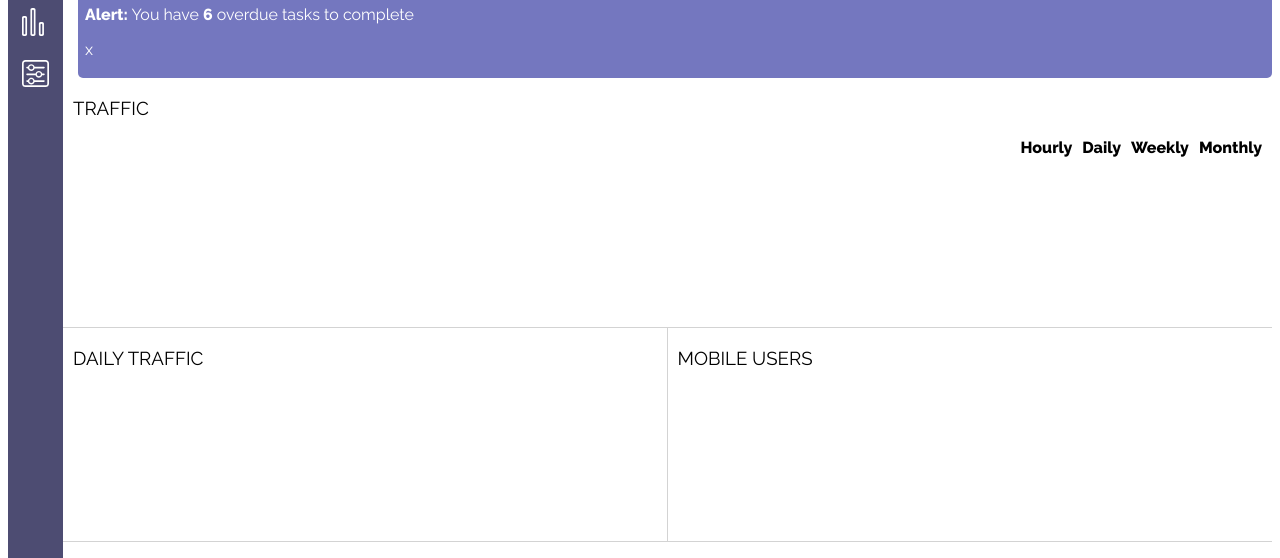
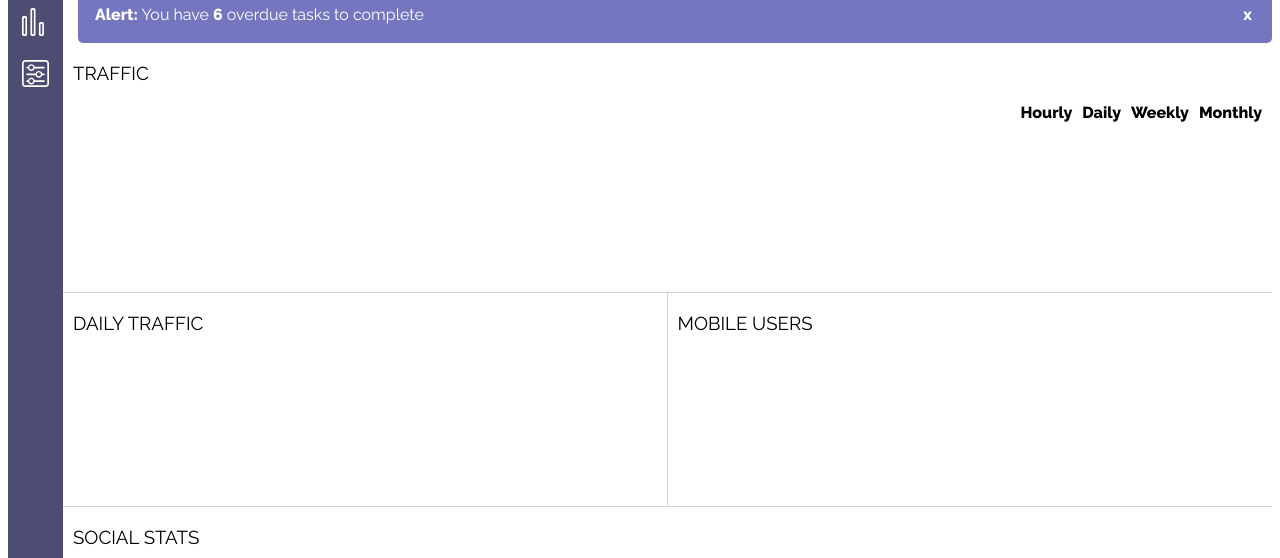
Before and after one commit to Melanie12/Techdegree-WebDev-Unit-7, a plain HTML site: page index.html in a window 1280 px wide. Shown: the part 177-735 px from the top of the page. Drawn offline with Linux system fonts and the light colour scheme.

Commit message:
Update stylesheet.css

```diff
--- a/stylesheet.css
+++ b/stylesheet.css
@@ -118,6 +118,19 @@ font-weight: 400;
   background-color:#7477BF;
   color:white;
   border-radius:5px;
+}
+/*------------ALERT----------*/
+.alert-banner{
+  display:flex;
+  justify-content: space-between;
+}
+.alert-banner p{
+  margin-left: 10px;
+}
+
+.alert-banner-close{
+  margin-right: 20px;
+  font-weight: 800;
 }
 /*------------TRAFFIC----------*/
 ul{
```
